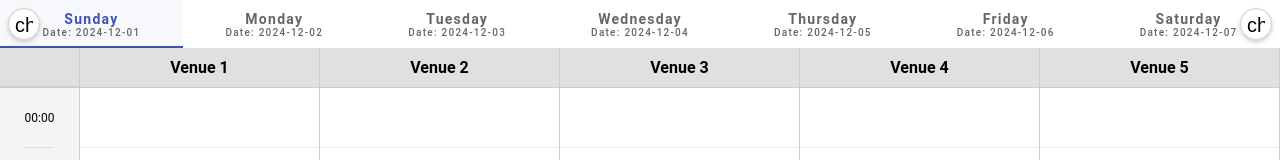
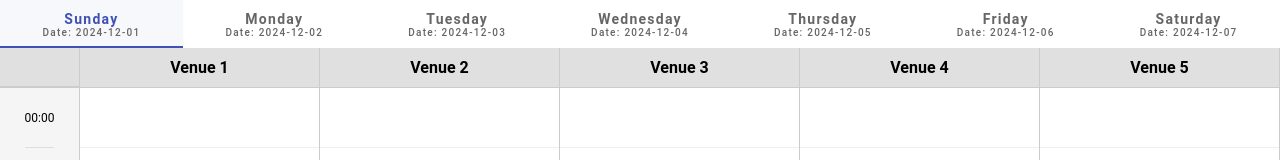
Before and after one commit to Mahabub618/event-time-table, an Angular app: page / in a window 1280 px wide. Shown: the top 160 px of the page. Built offline with nearby package versions, Linux system fonts and the light colour scheme.

Commit message:
Remove left/right scrolling button for days slot pagination as per project requirement

```diff
--- a/src/app/event-timetable/event-timetable.component.html
+++ b/src/app/event-timetable/event-timetable.component.html
@@ -1,9 +1,5 @@
 <div class="timetable-container">
     <div class="tabs-wrapper">
-        <button class="nav-arrow left" (click)="loadPreviousWeek()">
-            <mat-icon>chevron_left</mat-icon>
-        </button>
-
         <div class="animation-wrapper" *ngIf="!isLoading" [@slideInOut]="{ value: '', params: {
                  enterFrom: direction === 'next' ? '100' : '-100',
                  leaveTo: direction === 'next' ? '-100' : '100'
@@ -57,9 +53,5 @@
                 </mat-tab>
             </mat-tab-group>
         </div>
-
-        <button class="nav-arrow right" (click)="loadNextWeek()">
-            <mat-icon>chevron_right</mat-icon>
-        </button>
     </div>
 </div>
```
